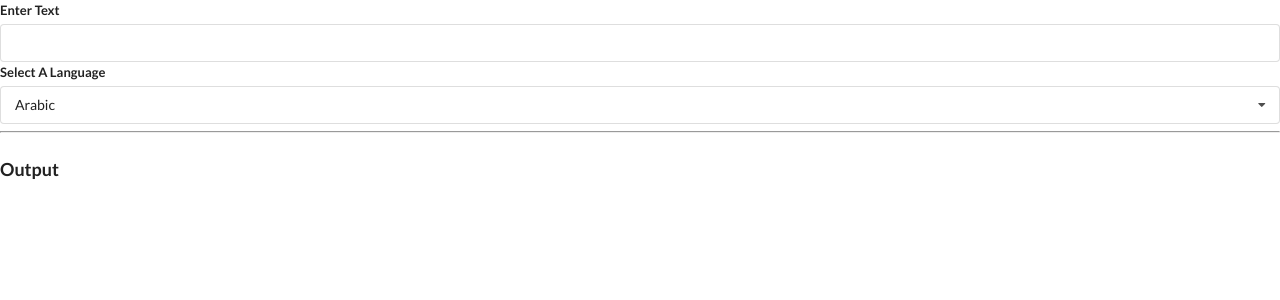
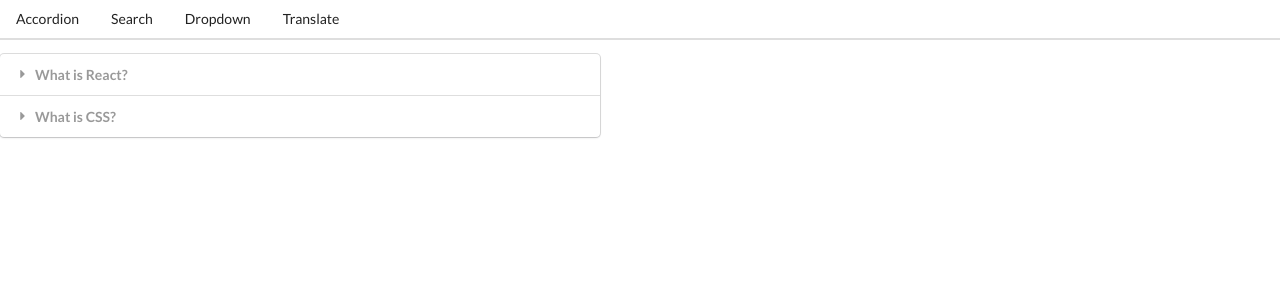
Before and after one commit to NuriaLuz/widgetsproject, a React (Create React App) app: page / in a window 1280 px wide. Shown: the top 300 px of the page. Built offline with nearby package versions, Linux system fonts and the light colour scheme; no server answers.

Commit message:
header and links work

```diff
--- a/src/App.js
+++ b/src/App.js
@@ -1,8 +1,10 @@
-import React, {useState} from 'react'
-//import Accordion from './components/Accordion'
-//import Search from './components/Search'
+import React, { useState } from 'react'
+import Accordion from './components/Accordion'
+import Search from './components/Search'
 import Dropdown from './components/Dropdown'
 import Translate from './components/Translate'
+import Route from './components/Route'
+import Header from './components/Header'
 
 const items = [
     {
@@ -45,9 +47,28 @@ const options = [
 
 
 export default () => {
+    const [selected, setSelected] = useState(options[0])
+
     return (
         <div>
-            <Translate />
+        <Header/>
+            <Route path="/">
+                <Accordion items={items} />
+            </Route>
+            <Route path="/list">
+                <Search />
+            </Route>
+            <Route path="/dropdown">
+                <Dropdown
+                    label="Select A Color"
+                    options={options}
+                    selected={selected}
+                    onSelectedChange={setSelected}
+                />
+            </Route>
+            <Route path="/translate">
+                <Translate />
+            </Route>
         </div>
     )
 };
--- /dev/null
+++ b/src/components/Header.js
@@ -0,0 +1,14 @@
+import React from 'react'
+
+const Header = () => {
+    return (
+        <div className="ui secondary pointing menu">
+        <a href='/' className="item">Accordion</a>
+        <a href='/list' className="item">Search</a>
+        <a href='/dropdown' className="item">Dropdown</a>
+        <a href='/translate' className="item">Translate</a>
+        </div>
+    )
+};
+
+export default Header;
--- /dev/null
+++ b/src/components/Route.js
@@ -0,0 +1,7 @@
+const Route = ({path, children}) => {
+    return window.location.pathname === path
+    ? children
+    :null;
+};
+
+export default Route;
```
